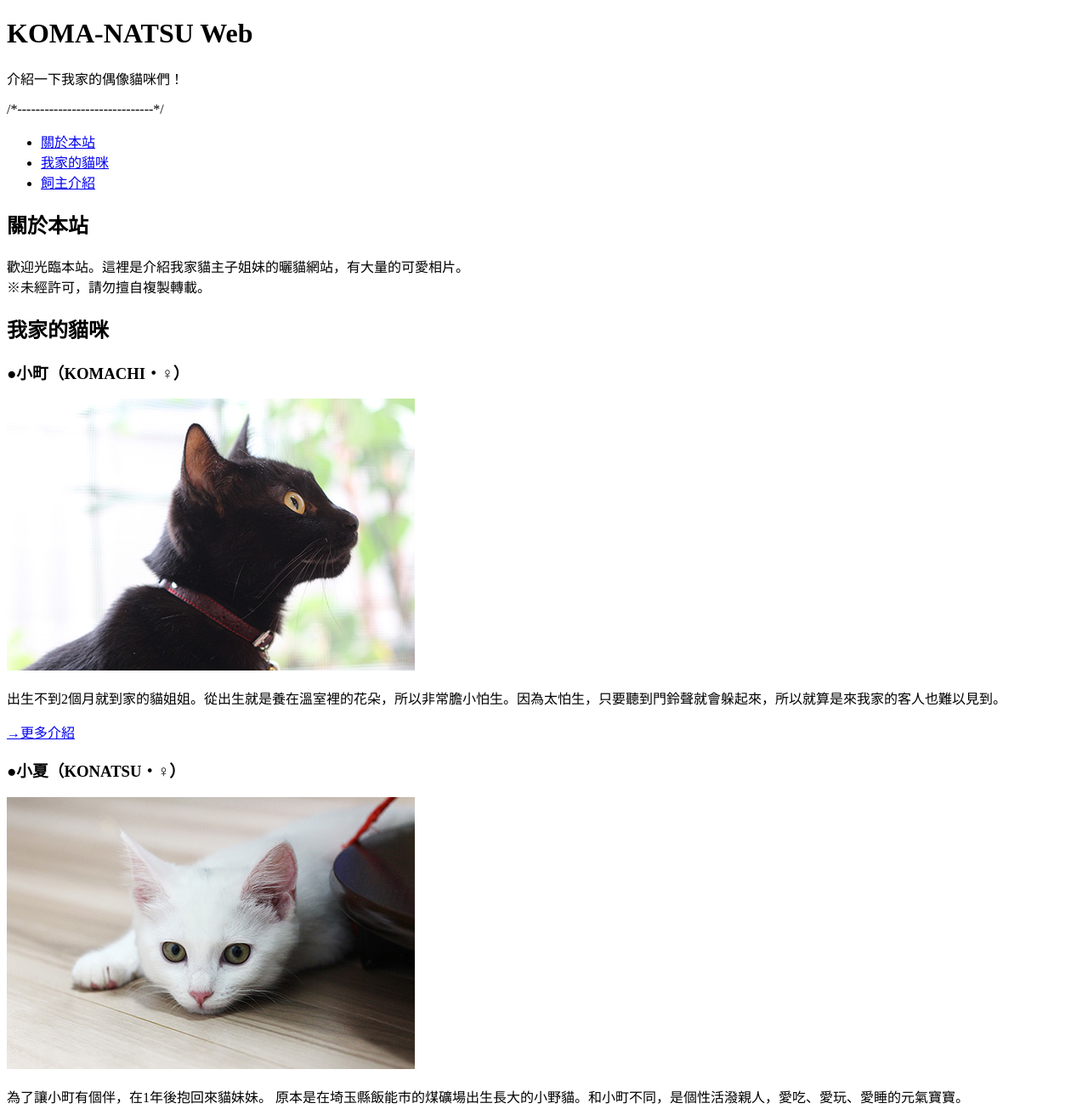
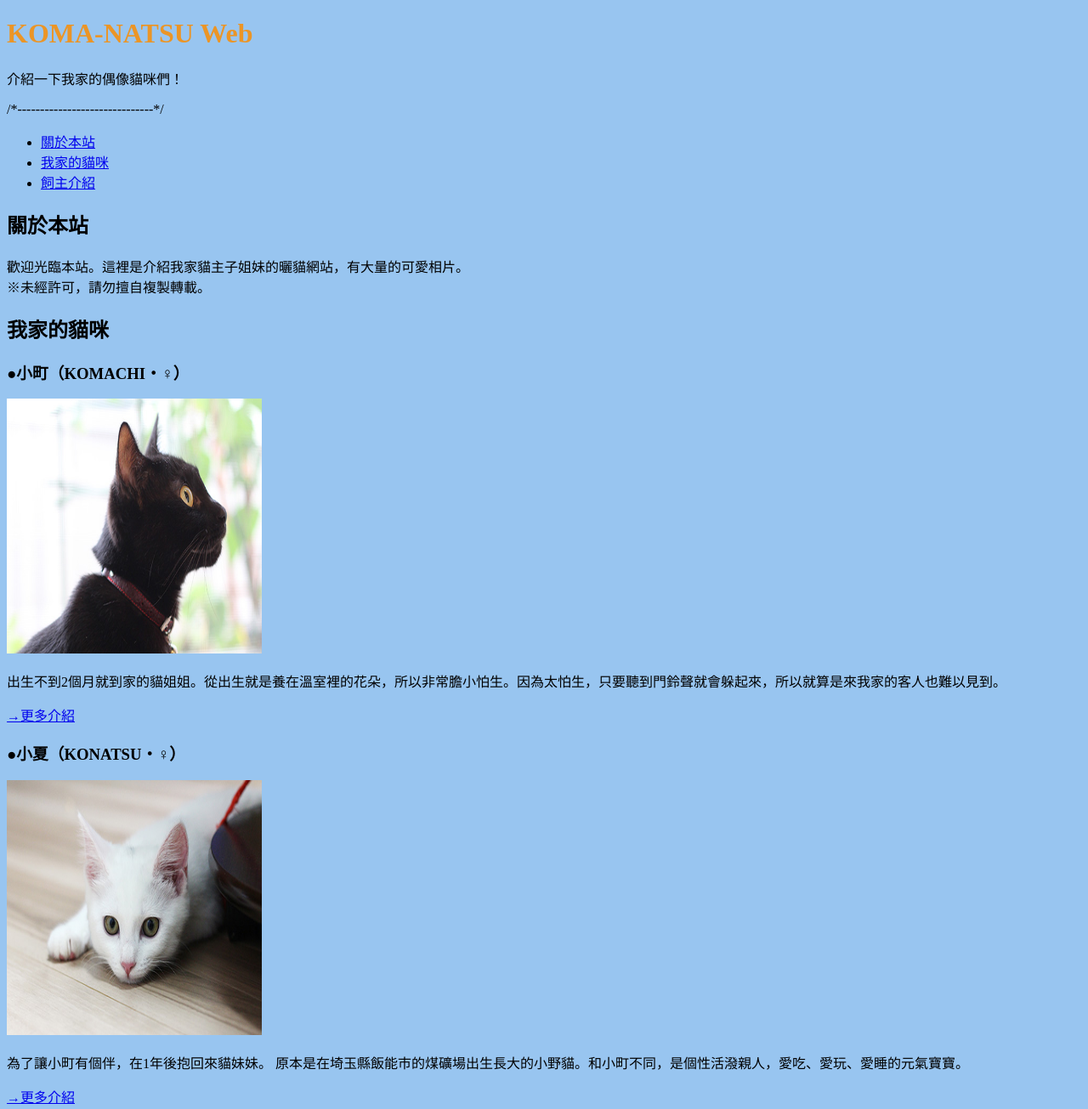
Before and after one commit to qqgatwe/ZWQ1112, a plain HTML site: page index.html in a window 1280 px wide. Shown: the top 1305 px of the page at 85% size. Drawn offline with Linux system fonts and the light colour scheme.

Commit message:
20230420

```diff
--- /dev/null
+++ b/css/style.css
@@ -0,0 +1,7 @@
+h1{
+    color:rgb(235, 149, 38)
+}
+
+body{
+    background-color: rgb(152, 197, 240);
+}
--- a/index.html
+++ b/index.html
@@ -6,8 +6,16 @@
     <meta name="viewport" content="width=device-width, initial-scale=1.0">
     <title>111111203 張紋綺</title>
     <link rel="shortcut icon" href="img/icon.png" type="image/x-icon">
+<style>
+    img{
+        width:300px;
+        height:300px;
+    }
+</style>
+<link rel="stylesheet" href="../ZWQ1112/css/style.css">
 </head>
-<body>
+
+<body style="background-color: rgb(152, 197, 240);">
     <header>
         <h1>KOMA-NATSU Web</h1>
         <p>介紹一下我家的偶像貓咪們！</p>
@@ -34,13 +42,13 @@
 
                 <section>
                     <h3>●小町（KOMACHI・♀）</h3>
-                    <img src="img/komachi.jpg" width="480" height="320" alt="貓咪">
+                    <img src="img/komachi.jpg" alt="貓咪">
                     <p>出生不到2個月就到家的貓姐姐。從出生就是養在溫室裡的花朵，所以非常膽小怕生。因為太怕生，只要聽到門鈴聲就會躲起來，所以就算是來我家的客人也難以見到。</p>
                     <p> <a href="cats/komachi.html"> →更多介紹</a></p>
                 </section>
         <section>
             <h3>●小夏（KONATSU・♀）</h3>
-            <img src="img/konatsu.jpg" width="480" height="320" alt="貓咪">
+            <img src="img/konatsu.jpg" alt="貓咪">
             <p>為了讓小町有個伴，在1年後抱回來貓妹妹。
             原本是在埼玉縣飯能市的煤礦場出生長大的小野貓。和小町不同，是個性活潑親人，愛吃、愛玩、愛睡的元氣寶寶。</p>
             <p> <a href="cats/konatsu.html"> →更多介紹</a></p>
@@ -49,7 +57,7 @@
 
     <section id="profile">
         <h2>飼主介紹</h2>
-        <img src="img/avatar.png" width="250" height="250" alt="大頭照">
+        <img src="img/avatar.png" alt="大頭照">
         <dl>
             <dt>暱稱 ：</dt><dd>roka404</dd>
             <dt>職業 ：</dt><dd>Web相關工作的SOHO族</dd>
```
Also changed, not shown: cats/komachi.html (+1 -0 lines), cats/konatsu.html (+1 -0 lines).
